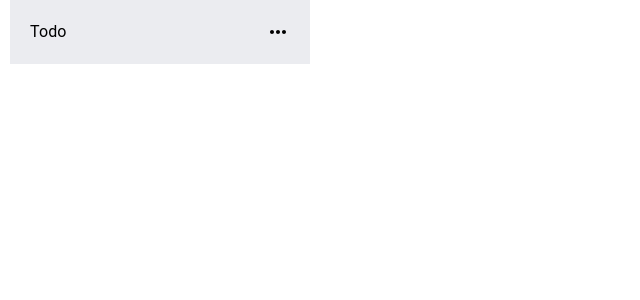
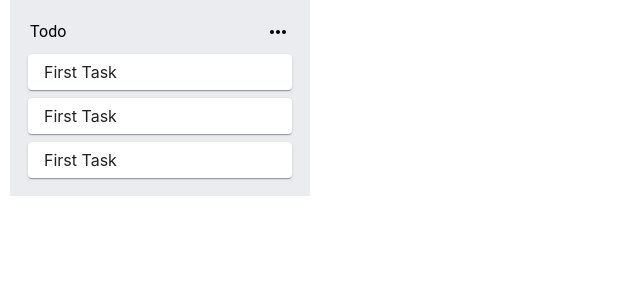
Before and after one commit to JaimeSolisS/tarea-tickets, a Next.js app: page / in a window 1280 px wide. Shown: the top 300 px of the page, without its empty margins (0-640 px from the left). Built offline with nearby package versions, Linux system fonts and the light colour scheme.

Commit message:
simple task component

```diff
--- a/components/List/List.jsx
+++ b/components/List/List.jsx
@@ -2,6 +2,7 @@ import React from "react";
 import styled from "styled-components";
 import { CssBaseline, Paper, Typography } from "@material-ui/core";
 import Title from "./Title";
+import Task from "./Task";
 
 const StyledDiv = styled.div`
   & {
@@ -17,6 +18,9 @@ export default function List() {
     <div>
       <StyledDiv>
         <Title></Title>
+        <Task></Task>
+        <Task></Task>
+        <Task></Task>
       </StyledDiv>
     </div>
   );
--- /dev/null
+++ b/components/List/Task.jsx
@@ -0,0 +1,21 @@
+import React from "react";
+import { Paper } from "@material-ui/core";
+
+import { makeStyles } from "@material-ui/core/styles";
+
+const useStyle = makeStyles((theme) => ({
+  task: {
+    padding: theme.spacing(1, 1, 1, 2),
+    margin: theme.spacing(1),
+  },
+}));
+
+export default function Task() {
+  const classes = useStyle();
+
+  return (
+    <div>
+      <Paper className={classes.task}>First Task</Paper>
+    </div>
+  );
+}
--- a/components/List/Title.jsx
+++ b/components/List/Title.jsx
@@ -34,6 +34,7 @@ export default function Title() {
       {open ? (
         <div>
           <InputBase
+            autofocus
             value="Todo"
             inputProps={{ StyledInput }}
             fullWidth
```
